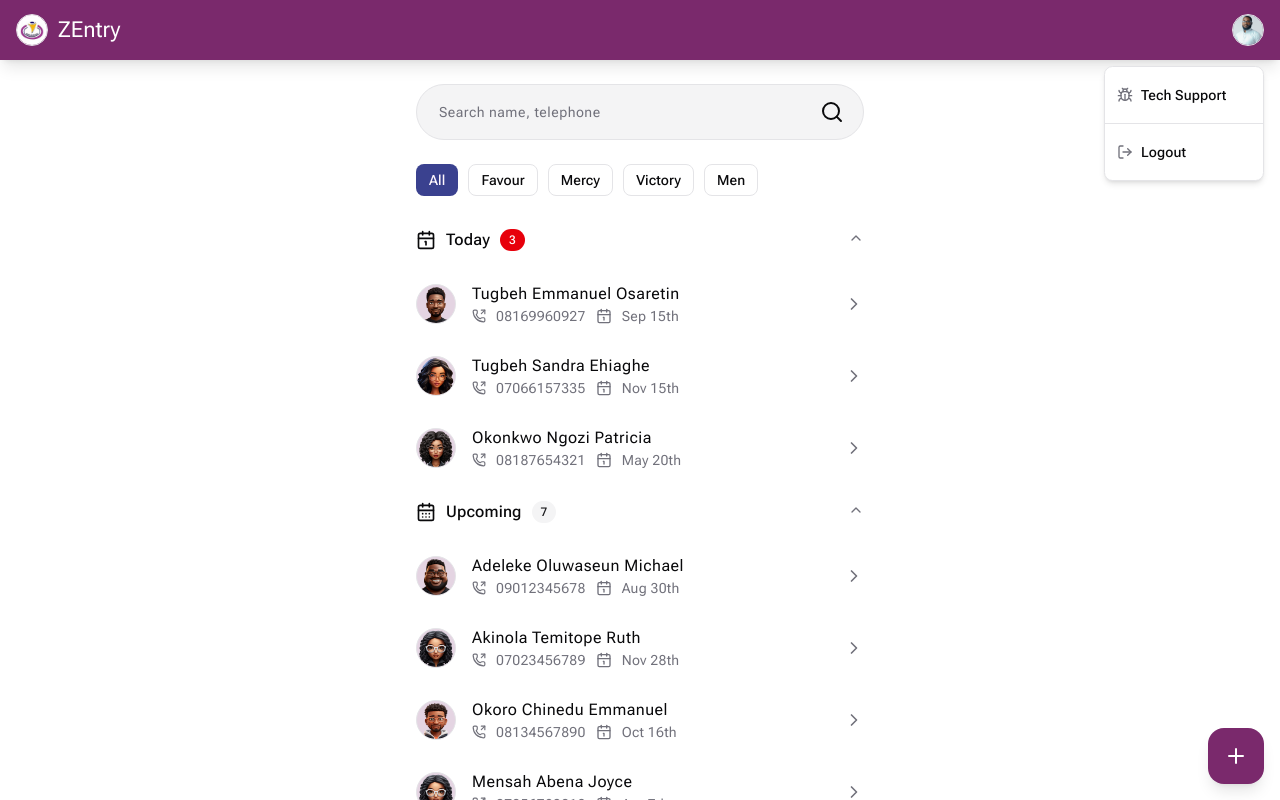
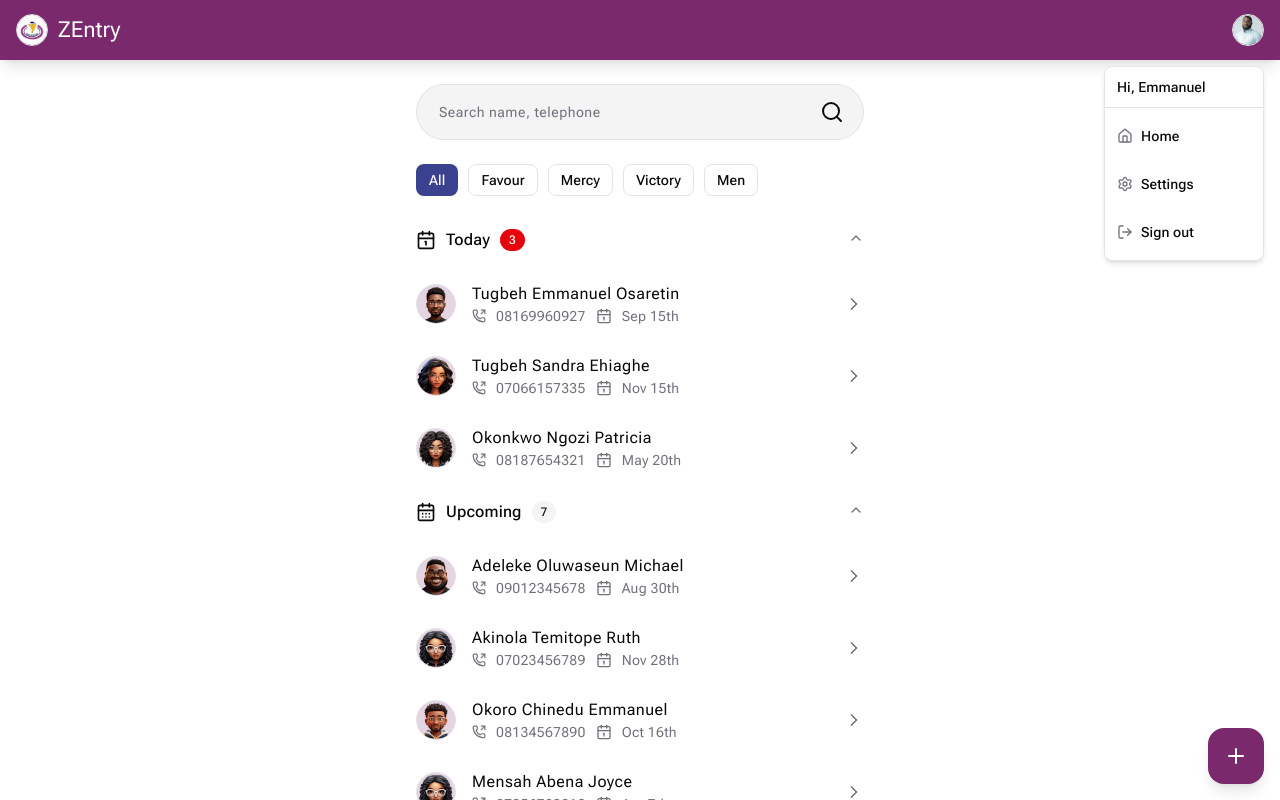
Before and after one commit to hwp-labs/zentry, a Next.js app: page / in a window 1280 px wide. Both pictures are taken after a click on the button 1248 px from the left and 30 px from the top of the page. Shown: the top 800 px of the page. Built offline with nearby package versions, Linux system fonts and the light colour scheme.

Commit message:
feat: update app-bar

```diff
--- a/components/organisms/app-bar.tsx
+++ b/components/organisms/app-bar.tsx
@@ -6,18 +6,27 @@ import {
   LogInIcon,
   BugIcon,
   LogOutIcon,
+  Settings2Icon,
+  ShieldUserIcon,
+  SettingsIcon,
+  CircleUserIcon,
+  ServerIcon,
+  HouseIcon,
 } from "lucide-react";
 //
 import {
+  DropdownMenuGroup,
   DropdownMenu,
   DropdownMenuContent,
   DropdownMenuItem,
   DropdownMenuSeparator,
+  DropdownMenuLabel,
   DropdownMenuTrigger,
 } from "../shadcn/ui/dropdown-menu";
 import { AppAvatar } from "../atoms/app-avatar";
 import { APP } from "@/constants/APP";
 import { COLOR } from "@/constants/COLOR";
+import { PATH } from "@/constants/PATH";
 
 interface Props extends PropsWithChildren {
   title?: string;
@@ -25,6 +34,9 @@ interface Props extends PropsWithChildren {
 
 export const AppBar: React.FC<Props> = ({ children, title }) => {
   const router = useRouter();
+  const gotoHome = () => router.push(PATH.home);
+  const gotoSettings = () => router.push(PATH.dashboard);
+  const gotoLogin = () => router.push(PATH.login);
   //
   return (
     <header className="bg-brand px-4 shadow-lg">
@@ -59,12 +71,26 @@ export const AppBar: React.FC<Props> = ({ children, title }) => {
                 <EllipsisVerticalIcon size={24} color={COLOR.white} />
               </DropdownMenuTrigger>
               <DropdownMenuContent className="mt-4 w-[160px]" align="end">
-                <DropdownMenuItem className="text-label-lg h-[48px] gap-2">
-                  <BugIcon size={24} />
-                  Tech Support
+                <DropdownMenuItem
+                  onClick={gotoHome}
+                  className="text-label-lg h-[48px] gap-2"
+                >
+                  <HouseIcon size={24} />
+                  Home
+                </DropdownMenuItem>
+                <DropdownMenuItem
+                  onClick={gotoSettings}
+                  className="text-label-lg h-[48px] gap-2"
+                  disabled
+                >
+                  <SettingsIcon size={24} />
+                  Settings
                 </DropdownMenuItem>
                 <DropdownMenuSeparator />
-                <DropdownMenuItem className="text-label-lg h-[48px] gap-2">
+                <DropdownMenuItem
+                  onClick={gotoLogin}
+                  className="text-label-lg h-[48px] gap-2"
+                >
                   <LogInIcon size={24} />
                   Sign in
                 </DropdownMenuItem>
@@ -77,15 +103,34 @@ export const AppBar: React.FC<Props> = ({ children, title }) => {
               <AppAvatar src={"/images/my-avatar.png"} alt="U" />
             </DropdownMenuTrigger>
             <DropdownMenuContent className="mt-4 w-[160px]" align="end">
-              <DropdownMenuItem className="text-label-lg h-[48px] gap-2">
-                <BugIcon size={24} />
-                Tech Support
-              </DropdownMenuItem>
+              <DropdownMenuLabel className="flex items-center gap-2">
+                {/* <CircleUserIcon className="max-w-[16px]" /> */}
+                Hi, Emmanuel
+              </DropdownMenuLabel>
               <DropdownMenuSeparator />
-              <DropdownMenuItem className="text-label-lg h-[48px] gap-2">
-                <LogOutIcon size={24} />
-                Logout
-              </DropdownMenuItem>
+              <DropdownMenuGroup>
+                <DropdownMenuItem
+                  onClick={gotoHome}
+                  className="text-label-lg h-[48px] gap-2"
+                >
+                  <HouseIcon size={24} />
+                  Home
+                </DropdownMenuItem>
+                <DropdownMenuItem
+                  onClick={gotoSettings}
+                  className="text-label-lg h-[48px] gap-2"
+                >
+                  <SettingsIcon size={24} />
+                  Settings
+                </DropdownMenuItem>
+                <DropdownMenuItem
+                  onClick={gotoLogin}
+                  className="text-label-lg h-[48px] gap-2"
+                >
+                  <LogOutIcon size={24} />
+                  Sign out
+                </DropdownMenuItem>
+              </DropdownMenuGroup>
             </DropdownMenuContent>
           </DropdownMenu>
         )}
--- a/constants/PATH.ts
+++ b/constants/PATH.ts
@@ -14,6 +14,8 @@ export const PATH = {
   MemberDetails: (id: unknown) => `/members/${id}`,
   EditMember: (id: unknown) => `/members/${id}/edit`,
   MemberSurvey: (id: unknown) => `/members/${id}/survey`,
+  // dashboard
+  dashboard: '/dashboard'
 };
 
 export const ADMIN_PATH = {
```
